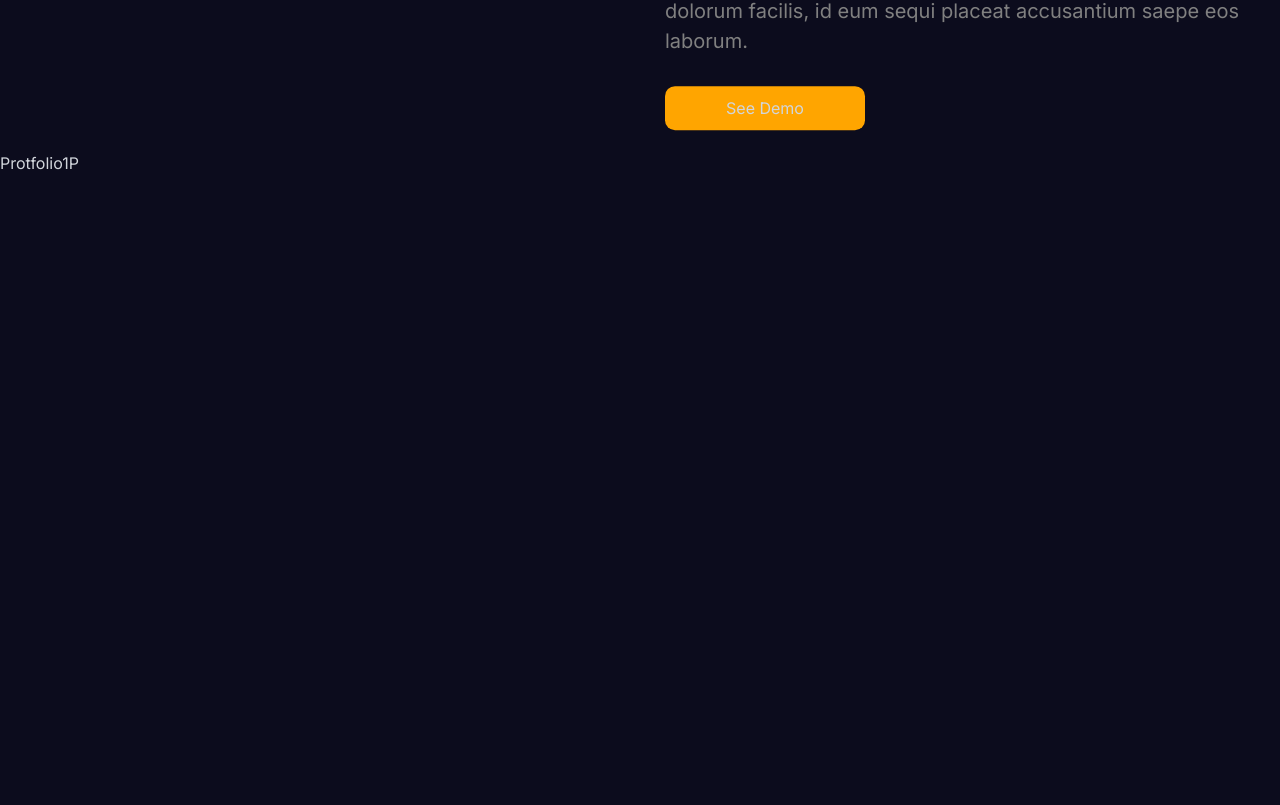
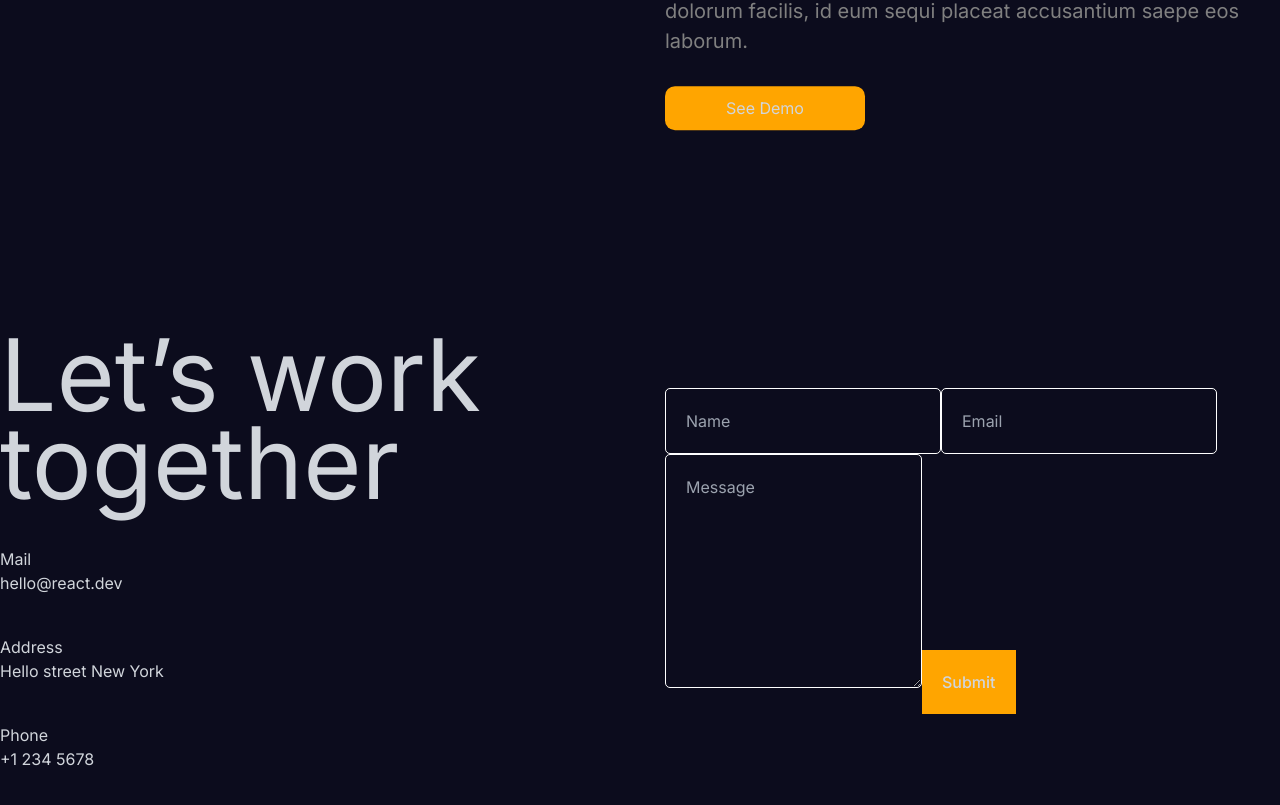
Before and after one commit to nextArtDev/animated-portfolio-lamadev, a Next.js app: page / in a window 1280 px wide. Shown: the part 6357-7162 px from the top of the page. Built offline with nearby package versions, Linux system fonts and the light colour scheme.

Commit message:
Contact section

```diff
--- /dev/null
+++ b/_components/Contact.tsx
@@ -0,0 +1,204 @@
+'use client'
+import { useRef, useState } from 'react'
+// import './contact.scss'
+import { motion, useInView } from 'framer-motion'
+// import emailjs from '@emailjs/browser'
+
+const variants = {
+  initial: {
+    y: 500,
+    opacity: 0,
+  },
+  animate: {
+    y: 0,
+    opacity: 1,
+    transition: {
+      duration: 0.5,
+      staggerChildren: 0.1,
+    },
+  },
+}
+
+const Contact = () => {
+  const ref = useRef(null)
+  const formRef = useRef(null)
+  const [error, setError] = useState(false)
+  const [success, setSuccess] = useState(false)
+
+  const isInView = useInView(ref, { margin: '-100px' })
+
+  const sendEmail = (e: any) => {
+    e.preventDefault()
+
+    // emailjs
+    //   .sendForm(
+    //     'service_94y20xo',
+    //     'template_v10u2oh',
+    //     formRef.current,
+    //     'pX_2hasGmGcuvjXIW'
+    //   )
+    //   .then(
+    //     (result) => {
+    //       setSuccess(true)
+    //     },
+    //     (error) => {
+    //       setError(true)
+    //     }
+    //   )
+  }
+
+  return (
+    <motion.div
+      ref={ref}
+      className="contact"
+      variants={variants}
+      initial="initial"
+      whileInView="animate"
+      style={{
+        height: '100%',
+        maxWidth: '1366px',
+        margin: 'auto',
+        display: 'flex',
+        alignItems: 'center',
+        gap: '50px',
+      }}
+    >
+      <motion.div
+        className="textContainer"
+        variants={variants}
+        style={{
+          flex: '1',
+          display: 'flex',
+          flexDirection: 'column',
+          gap: '40px',
+        }}
+      >
+        <motion.h1
+          variants={variants}
+          style={{
+            fontSize: '100px',
+            lineHeight: '88px',
+          }}
+        >
+          Let’s work together
+        </motion.h1>
+        <motion.div className="item" variants={variants}>
+          <h2>Mail</h2>
+          <span>hello@react.dev</span>
+        </motion.div>
+        <motion.div className="item" variants={variants}>
+          <h2>Address</h2>
+          <span>Hello street New York</span>
+        </motion.div>
+        <motion.div className="item" variants={variants}>
+          <h2>Phone</h2>
+          <span>+1 234 5678</span>
+        </motion.div>
+      </motion.div>
+      <div
+        className="formContainer"
+        style={{ flex: '1', position: 'relative' }}
+      >
+        <motion.div
+          className="phoneSvg"
+          initial={{ opacity: 1 }}
+          whileInView={{ opacity: 0 }}
+          // it appears and after 4 seconds (3s delay + 1s duration) it disappears (opacity-0)
+          transition={{ delay: 3, duration: 1 }}
+          style={{
+            // for animation we should set stroke , not background color
+            stroke: 'orange',
+            position: 'absolute',
+            margin: 'auto',
+            zIndex: -1,
+          }}
+        >
+          <svg width="450px" height="450px" viewBox="0 0 32.666 32.666">
+            <motion.path
+              strokeWidth={0.2}
+              fill="none"
+              initial={{ pathLength: 0 }}
+              //   whileInView doesn't work with "path"
+              animate={isInView && { pathLength: 1 }}
+              transition={{ duration: 3 }}
+              d="M28.189,16.504h-1.666c0-5.437-4.422-9.858-9.856-9.858l-0.001-1.664C23.021,4.979,28.189,10.149,28.189,16.504z
+            M16.666,7.856L16.665,9.52c3.853,0,6.983,3.133,6.981,6.983l1.666-0.001C25.312,11.735,21.436,7.856,16.666,7.856z M16.333,0
+            C7.326,0,0,7.326,0,16.334c0,9.006,7.326,16.332,16.333,16.332c0.557,0,1.007-0.45,1.007-1.006c0-0.559-0.45-1.01-1.007-1.01
+            c-7.896,0-14.318-6.424-14.318-14.316c0-7.896,6.422-14.319,14.318-14.319c7.896,0,14.317,6.424,14.317,14.319
+            c0,3.299-1.756,6.568-4.269,7.954c-0.913,0.502-1.903,0.751-2.959,0.761c0.634-0.377,1.183-0.887,1.591-1.529
+            c0.08-0.121,0.186-0.228,0.238-0.359c0.328-0.789,0.357-1.684,0.555-2.518c0.243-1.064-4.658-3.143-5.084-1.814
+            c-0.154,0.492-0.39,2.048-0.699,2.458c-0.275,0.366-0.953,0.192-1.377-0.168c-1.117-0.952-2.364-2.351-3.458-3.457l0.002-0.001
+            c-0.028-0.029-0.062-0.061-0.092-0.092c-0.031-0.029-0.062-0.062-0.093-0.092v0.002c-1.106-1.096-2.506-2.34-3.457-3.459
+            c-0.36-0.424-0.534-1.102-0.168-1.377c0.41-0.311,1.966-0.543,2.458-0.699c1.326-0.424-0.75-5.328-1.816-5.084
+            c-0.832,0.195-1.727,0.227-2.516,0.553c-0.134,0.057-0.238,0.16-0.359,0.24c-2.799,1.774-3.16,6.082-0.428,9.292
+            c1.041,1.228,2.127,2.416,3.245,3.576l-0.006,0.004c0.031,0.031,0.063,0.06,0.095,0.09c0.03,0.031,0.059,0.062,0.088,0.095
+            l0.006-0.006c1.16,1.118,2.535,2.765,4.769,4.255c4.703,3.141,8.312,2.264,10.438,1.098c3.67-2.021,5.312-6.338,5.312-9.719
+            C32.666,7.326,25.339,0,16.333,0z"
+            />
+          </svg>
+        </motion.div>
+        <motion.form
+          ref={formRef}
+          onSubmit={sendEmail}
+          initial={{ opacity: 0 }}
+          whileInView={{ opacity: 1 }}
+          transition={{ delay: 4, duration: 1 }}
+        >
+          <input
+            type="text"
+            required
+            placeholder="Name"
+            name="name"
+            style={{
+              padding: '20px',
+              backgroundColor: 'transparent',
+              border: '1px solid white',
+              color: 'white',
+              borderRadius: '5px',
+            }}
+          />
+          <input
+            type="email"
+            required
+            placeholder="Email"
+            name="email"
+            style={{
+              padding: '20px',
+              backgroundColor: 'transparent',
+              border: '1px solid white',
+              color: 'white',
+              borderRadius: '5px',
+            }}
+          />
+          <textarea
+            rows={8}
+            placeholder="Message"
+            name="message"
+            style={{
+              padding: '20px',
+              backgroundColor: 'transparent',
+              border: '1px solid white',
+              color: 'white',
+              borderRadius: '5px',
+            }}
+          />
+          <button
+            style={{
+              padding: '20px',
+              border: 'none',
+              backgroundColor: 'orange',
+              cursor: 'pointer',
+              fontWeight: '500',
+            }}
+          >
+            Submit
+          </button>
+          {error && 'Error'}
+          {success && 'Success'}
+        </motion.form>
+      </div>
+    </motion.div>
+  )
+}
+
+export default Contact
--- a/_components/Portfolio.tsx
+++ b/_components/Portfolio.tsx
@@ -42,6 +42,7 @@
     target: ref,
   })
 
+  // the bigger numbers, the faster response to reference point (here img)
   const y = useTransform(scrollYProgress, [0, 1], [-300, 300])
 
   return (
--- a/app/page.tsx
+++ b/app/page.tsx
@@ -1,3 +1,4 @@
+import Contact from '@/_components/Contact'
 import Hero from '@/_components/Hero'
 import Navbar from '@/_components/Navbar'
 import Parallax from '@/_components/Parallax'
@@ -22,7 +23,9 @@
           <Parallax type="portfolio" />
         </section>
         <Portfolio />
-        <section id="Contact">Protfolio1P</section>
+        <section id="Contact">
+          <Contact />
+        </section>
       </section>
     </div>
   )
```
